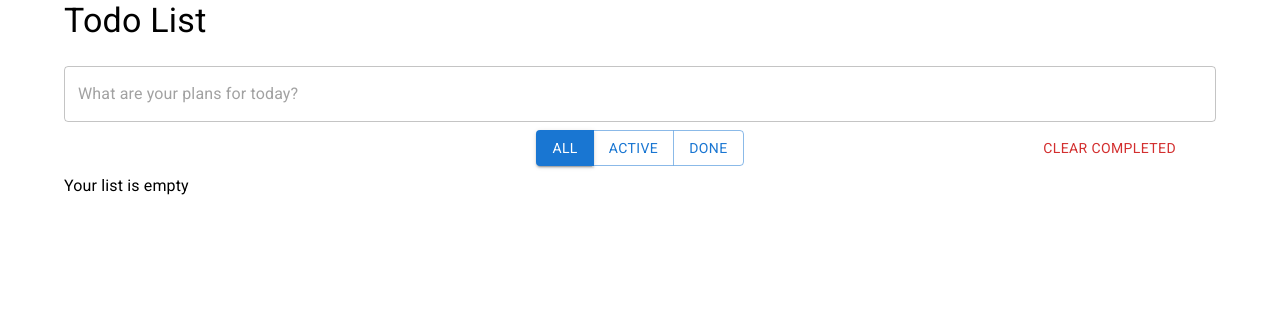
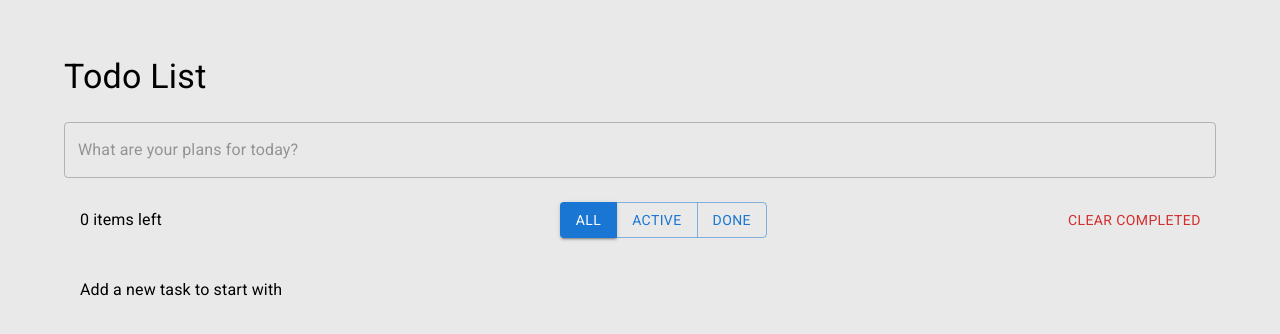
Before and after one commit to revuwem/mindbox-todo, a React (Vite) app: page / in a window 1280 px wide. Shown: the top 334 px of the page. Built offline with nearby package versions, Linux system fonts and the light colour scheme.

Commit message:
feat: UI improvements

```diff
--- a/src/components/TodoClear/index.tsx
+++ b/src/components/TodoClear/index.tsx
@@ -22,6 +22,9 @@ const TodoClear: React.FC<Props> = ({ onDeleteCompleted }) => {
       variant={isDeleteRequested ? "contained" : "text"}
       color="error"
       onClick={handleDeleteCompleted}
+      sx={{
+        whiteSpace: "nowrap",
+      }}
     >
       {isDeleteRequested ? "Submit clear" : "Clear completed"}
     </Button>
--- a/src/components/TodoFooter/index.tsx
+++ b/src/components/TodoFooter/index.tsx
@@ -23,13 +23,13 @@ const TodoFooter: React.FC<Props> = ({
       alignItems="center"
       gap={2}
       sx={{
-        padding: "0.5rem 2rem",
+        padding: "1.5rem 1rem",
       }}
     >
-      <Grid item xs={2}>
-        {activeCount > 0 && (
-          <Typography component="p">{activeCount} items left</Typography>
-        )}
+      <Grid item xs="auto" md={2}>
+        <Typography component="p" noWrap>
+          {activeCount} items left
+        </Typography>
       </Grid>
       <Grid item>
         <TodoStatusFilter
@@ -37,7 +37,7 @@ const TodoFooter: React.FC<Props> = ({
           onChangeStatus={onChangeStatus}
         />
       </Grid>
-      <Grid container item xs={2} justifyContent="end">
+      <Grid item xs="auto" md={1.5}>
         <TodoClear onDeleteCompleted={onDeleteCompleted} />
       </Grid>
     </Grid>
--- a/src/components/TodoList/index.tsx
+++ b/src/components/TodoList/index.tsx
@@ -3,6 +3,7 @@ import { Container, Box, Typography, List } from "@mui/material";
 import TodoInput from "@/components/TodoInput";
 import TodoListItem from "@/components/TodoListItem";
 import TodoFooter from "@/components/TodoFooter";
+import TodoUIMessage from "@/components/TodoUIMessage";
 
 export type StatusFilter = "all" | "active" | "done";
 
@@ -48,6 +49,7 @@ const TodoList = () => {
 
   return (
     <Container>
+      <Box paddingTop={7} paddingBottom={2}>
         <Typography variant="h4" component="h2" marginBottom={3}>
           Todo List
         </Typography>
@@ -60,13 +62,11 @@ const TodoList = () => {
             activeCount={activeCount}
           />
           {isListEmpty && (
-          <Typography component="p">Your list is empty</Typography>
+            <TodoUIMessage>Add a new task to start with</TodoUIMessage>
           )}
-        {isNoItemsFound && (
-          <Typography component="p">No items found</Typography>
-        )}
+          {isNoItemsFound && <TodoUIMessage>No items found</TodoUIMessage>}
           {!isNoItemsFound && (
-          <List>
+            <List disablePadding>
               {displayedItems.map((item) => (
                 <TodoListItem
                   key={item.name}
@@ -77,6 +77,7 @@ const TodoList = () => {
             </List>
           )}
         </Box>
+      </Box>
     </Container>
   );
 };
--- a/src/components/TodoListItem/index.tsx
+++ b/src/components/TodoListItem/index.tsx
@@ -17,8 +17,13 @@ const TodoListItem: React.FC<Props> = ({ item, onChangeStatus }) => {
   };
 
   return (
-    <ListItem>
-      <ListItemButton role={undefined} dense onClick={handleChangeStatus}>
+    <ListItem disablePadding>
+      <ListItemButton
+        role={undefined}
+        dense
+        disableRipple
+        onClick={handleChangeStatus}
+      >
         <ListItemIcon>
           <Checkbox
             checked={item.done}
--- /dev/null
+++ b/src/components/TodoUIMessage/index.tsx
@@ -0,0 +1,13 @@
+import { Typography } from "@mui/material";
+
+type Props = React.PropsWithChildren;
+
+const TodoUIMessage: React.FC<Props> = ({ children }) => {
+  return (
+    <Typography component="p" padding={2}>
+      {children}
+    </Typography>
+  );
+};
+
+export default TodoUIMessage;
--- a/src/index.css
+++ b/src/index.css
@@ -14,4 +14,5 @@
 
 body {
   min-height: 100vh;
+  background-color: #e9e9e9;
 }
```
Lines whose indentation alone changed are shown as unchanged.
